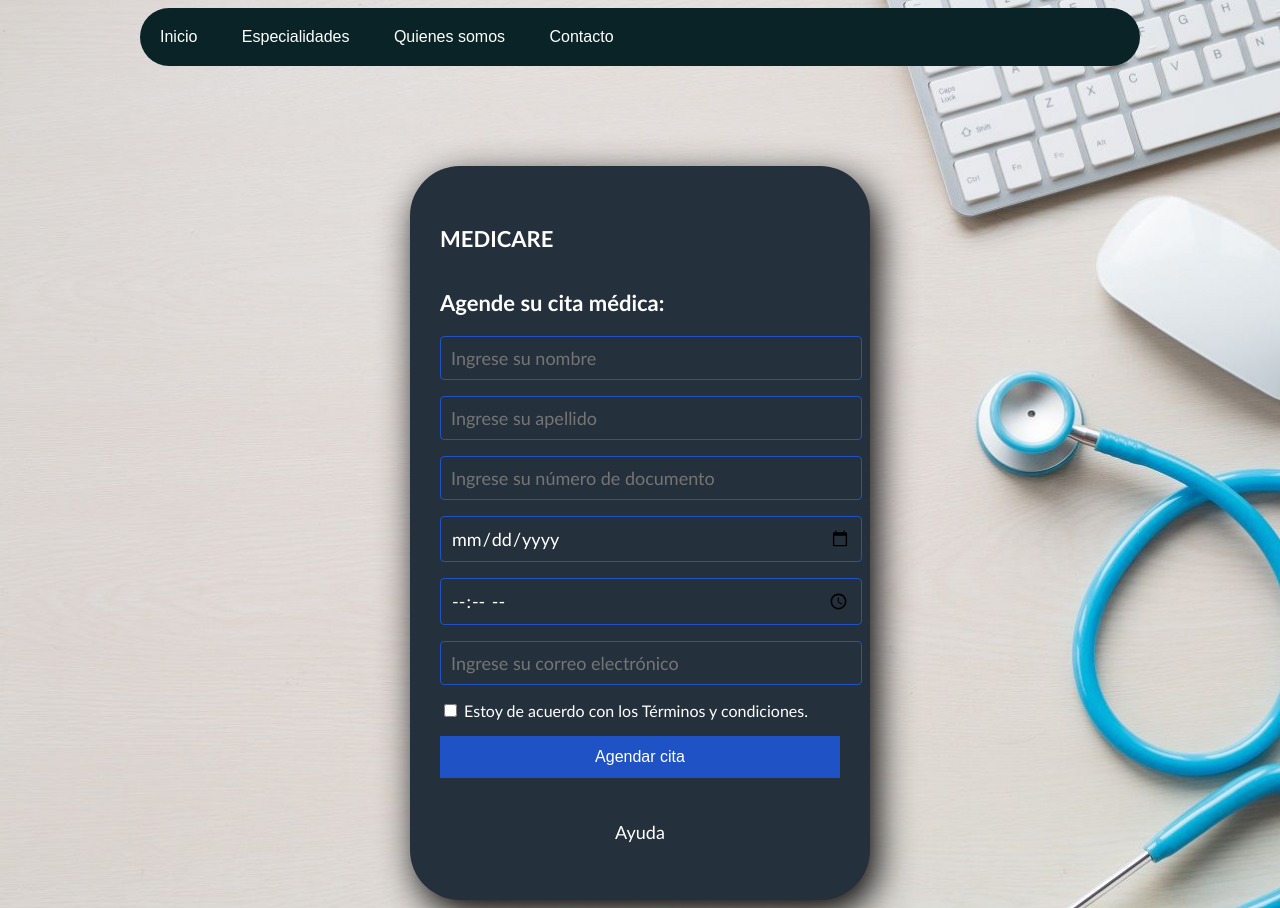
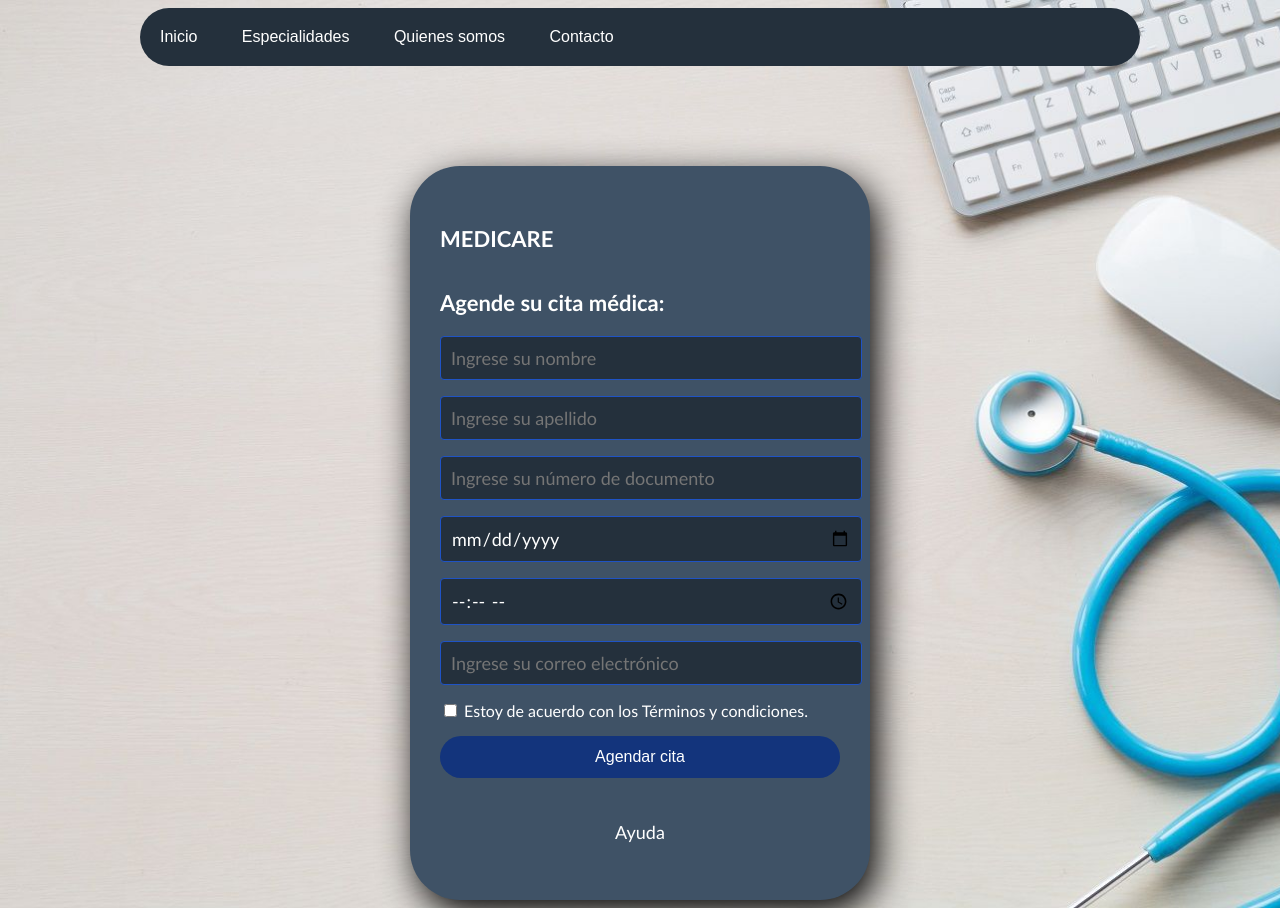
Before and after one commit to andresfe159/appointment, a PHP site: page / in a window 1280 px wide. Run offline with PHP 8.4, Linux system fonts and the light colour scheme.

Commit message:
Update estilos.css

```diff
--- a/estilos.css
+++ b/estilos.css
@@ -8,7 +8,7 @@ body {
 .menu {
     list-style: none;
     padding: 0;
-    background: #092327;
+    background: #24303c;
     width: 90%;
     max-width: 1000px;
     margin: auto;
@@ -25,12 +25,12 @@ body {
 }
 
 .menu a:hover {
-    background: #ef8354;
+    background: #3f5266;
 }
 
 .form-register {
     width: 400px;
-    background: #24303c;
+    background: #3f5266;
     padding: 30px;
     margin: auto;
     margin-top: 100px;
@@ -82,12 +82,13 @@ body {
 
 .form-register .botons {
     width: 100%;
-    background: #1f53c5;
+    background: #13347c;
     border: none;
     padding: 12px;
     color: white;
     margin: 16px 0;
     font-size: 16px;
+    border-radius: 50px;
 }
 
 .secciones {
```
